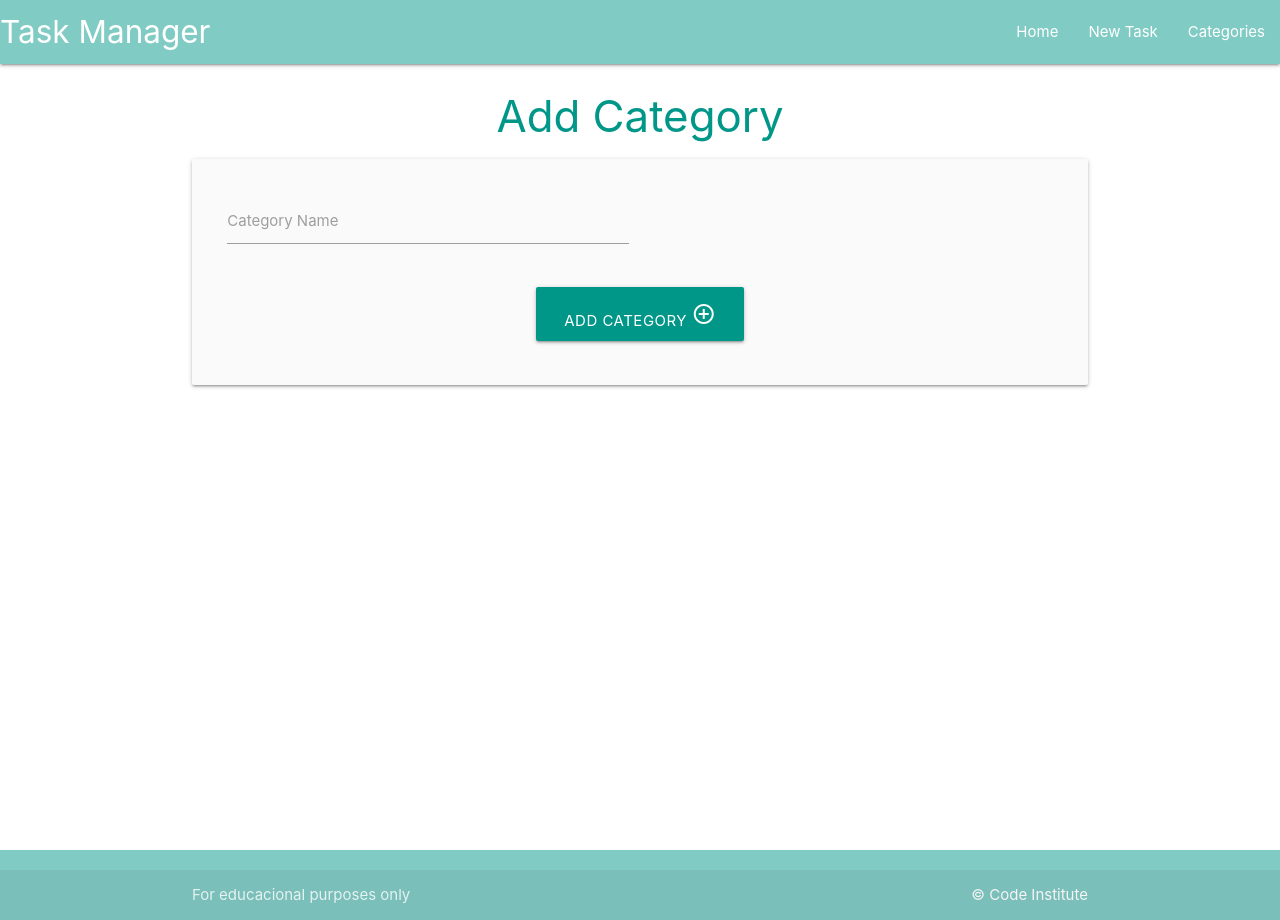
After one commit to jhoanTrujillo/ci_flask_sqlalchemy_test, a Flask app: page /add_category in a window 1280 px wide. The commit adds this page. Run offline with Flask 3, Linux system fonts and the light colour scheme.

Commit message:
Add: category templates and POST request to database

```diff
--- a/taskmanager/routes.py
+++ b/taskmanager/routes.py
@@ -1,4 +1,4 @@
-from flask import render_template
+from flask import render_template, request, redirect, url_for
 from taskmanager import app, db
 from taskmanager.models import Category, Task
 
@@ -6,3 +6,16 @@ from taskmanager.models import Category, Task
 @app.route("/")
 def home():
     return render_template("task.html")
+
+@app.route("/categories")
+def categories():
+    return render_template("categories.html")
+
+@app.route("/add_category", methods=["GET","POST"])
+def add_category():
+    if request.method == "POST":
+        category = Category(category_name=request.form.get("category_name"))
+        db.session.add(category)
+        db.session.commit()
+        return redirect("/categories")
+    return render_template("add_category.html")
--- a/taskmanager/static/js/script.js
+++ b/taskmanager/static/js/script.js
@@ -1,7 +1,6 @@
 // Initialize sidenav
 // This code was copied from the Google Materialize css framework
 document.addEventListener('DOMContentLoaded', function() {
-    var sidenav = document.querySelector('.sidenav');
-	console.log(sidenav)
+    let sidenav = document.querySelector('.sidenav');
     M.Sidenav.init(sidenav);
   });
--- /dev/null
+++ b/taskmanager/templates/add_category.html
@@ -0,0 +1,33 @@
+{% extends "base.html" %}
+{% block content %}
+
+<h3 class="teal-text lighten-3t center-align">Add Category</h3>
+
+<div class="row card-panel grey lighten-5">
+    <form class="col s12" method="POST" action="{{ url_for('add_category') }}">
+	<!-- Category name-->
+      <div class="row">
+        <div class="input-field col s6">
+          <input id="category_name"
+		  name="category_name"
+		  type="text"
+		  class="validate"
+		  minlength="3"
+		  maxlength="25"
+		  required>
+          <label for="category_name">Category Name</label>
+        </div>
+      </div>
+	  <!-- Submit button -->
+	  <div class="row">
+        <div class="col s12 center-align">
+          <button type="submit" class="btn-large teal lighten-3t">
+			Add Category <i class="material-icons">add_circle_outline</i>
+		  </button>
+        </div>
+      </div>
+
+    </form>
+  </div>
+
+{% endblock %}
--- a/taskmanager/templates/base.html
+++ b/taskmanager/templates/base.html
@@ -19,7 +19,7 @@
 			  <ul class="right hide-on-med-and-down">
 				<li><a href="{{ url_for('home') }}">Home</a></li>
 				<li><a href="">New Task</a></li>
-				<li><a href="">Categories</a></li>
+				<li><a href="{{ url_for('categories') }}">Categories</a></li>
 			  </ul>
 			</div>
 		  </nav>
@@ -27,7 +27,7 @@
 		  <ul id="slide-out" class="sidenav">
 			<li><a href="{{ url_for('home') }}">Home</a></li>
 			<li><a href="">New Task</a></li>
-			<li><a href="">Categories</a></li>
+			<li><a href="{{ url_for('categories') }}">Categories</a></li>
 		  </ul>
 	</header>
 
```
Also changed, not shown: taskmanager/templates/categories.html (added, +12 -0 lines).
